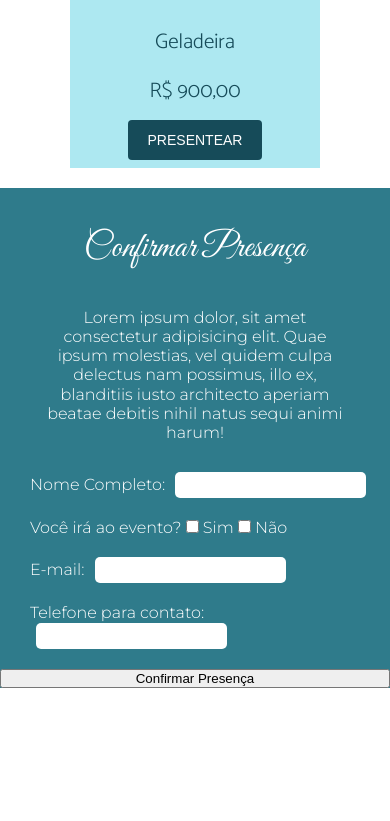
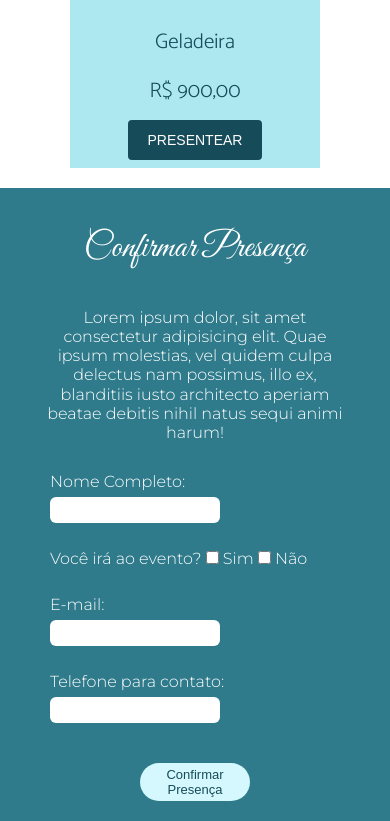
Before and after one commit to FrankJonh/site-casamento, a plain HTML site: page index.html in a window 390 px wide. Shown: the part 7618-8439 px from the top of the page. Before the commit the page ends 8306 px from the top, so only its background shows below. Drawn offline with Linux system fonts and the light colour scheme.

Commit message:
atualizacao da secao confirmar-presenca

```diff
--- a/index.html
+++ b/index.html
@@ -145,26 +145,18 @@
             <h3>Confirmar Presença</h3>
             <p>Lorem ipsum dolor, sit amet consectetur adipisicing elit. Quae ipsum molestias, vel quidem culpa delectus nam possimus, illo ex, blanditiis iusto architecto aperiam beatae debitis nihil natus sequi animi harum!</p>
         </div>
-        <form action="POST">
-            <div class="div-input">
+        <form class="container-form" action="POST">
                 <label class="label-input" for="">Nome Completo:</label>
                 <input class="container-input" type="text" required>
-            </div>
-            <div class="div-input">
+                <div>
                     <label class="label-input" for="">Você irá ao evento?</label>
                     <input class="container-checkbox" type="checkbox" name="yes"> Sim
                     <input type="checkbox" name="no"> Não
                 </div>
-            <div class="div-input">
-                <div>
                 <label class="label-input" for="">E-mail:</label>
                 <input class="container-input" type="email" name="" id="">
-                </div>
-                <div class="div-input_contato">
                 <label class="label-input_contato" for="">Telefone para contato:</label>
                 <input class="container-input" type="text">
-                </div>
-            </div>
         </form>
         <button>Confirmar Presença</button>
     </section>
--- a/style.css
+++ b/style.css
@@ -340,42 +340,58 @@ header {
     padding: 30px 0;
 }
 
-#section-confirmar_presença form {
-    padding-left: 30px;
-}
-
 #section-confirmar_presença .label-input,.label-input_contato {
     font-style: normal;
     font-size: 22px;
     line-height: 120%;
+}
 
-    padding-bottom: 30px;
+.container-form {
+    display: flex;
+    flex-direction: column;
+    margin-left: 100px;
+    gap: 6px;
+}
+
+.container-form div {
+    margin-bottom: 20px;
 }
 
 #section-confirmar_presença .container-input {
     padding: 5px;
     border: none;
-    border-radius: 5px;
+    border-radius: 6px;
     outline: none;
-    font-size: 18px;
-    margin-left: 6px;
+    font-size: 20px;
+    width: 40%;
+    margin-bottom: 20px;
+    padding-left: 10px;
 }
 
 .div-input {
     padding-bottom: 20px;
 }
 
-.label-input_contato  {
-    padding-left: 30px;
-}
-
 .div-input:nth-child(3) {
     display: flex;
 }
 
+#section-confirmar_presença button {
+    width: 30%;
+    height: 45px;
+    background-color: var(--for-color);
+    border: none;
+    border-radius: 20px;
+    margin: 20px auto;
+    font-size: 20px;
+    color: var(--primary-colorNomes);
+    cursor: pointer;
+
+}
+
 /* MEDIA */
 
-@media screen and (max-width: 765px) {
+@media screen and (max-width: 768px) {
     header {
         padding: 20px 40px;
         width: 100%;
@@ -445,8 +461,13 @@ header {
         background-color: var(--primary-colorNomes);
     }
 
+
     .nosso-nome {
         z-index: 1000;
+    }
+
+    .container-form {
+        margin-left: 70px;
     }
 
     #container-menu.ativo {
@@ -475,7 +496,8 @@ header {
     }
 
     #section-confirmar_presença .container-input {
-        font-size: 15px;
+        font-size: 16px;
+        width: 50%;
     }
 
     .div-input_contato {
@@ -484,6 +506,10 @@ header {
 
     .label-input_contato {
         padding: 0;
+    }
+
+    #section-confirmar_presença button {
+        font-size: 15px;
     }
 }
 
@@ -576,8 +602,9 @@ header {
     #section-confirmar_presença p {
         font-size: 16px;
     }
-    #section-confirmar_presença form {
-        padding-left: 30px;
+
+    .container-form {
+        margin-left: 50px;
     }
 
     #section-confirmar_presença .label-input,.label-input_contato {
@@ -608,4 +635,9 @@ header {
         padding: 0;
     }
 
+    #section-confirmar_presença button {
+        font-size: 13px;
+        width: 28%;
+        height: 38px;
+    }
 }
```
Lines whose indentation alone changed are shown as unchanged.
